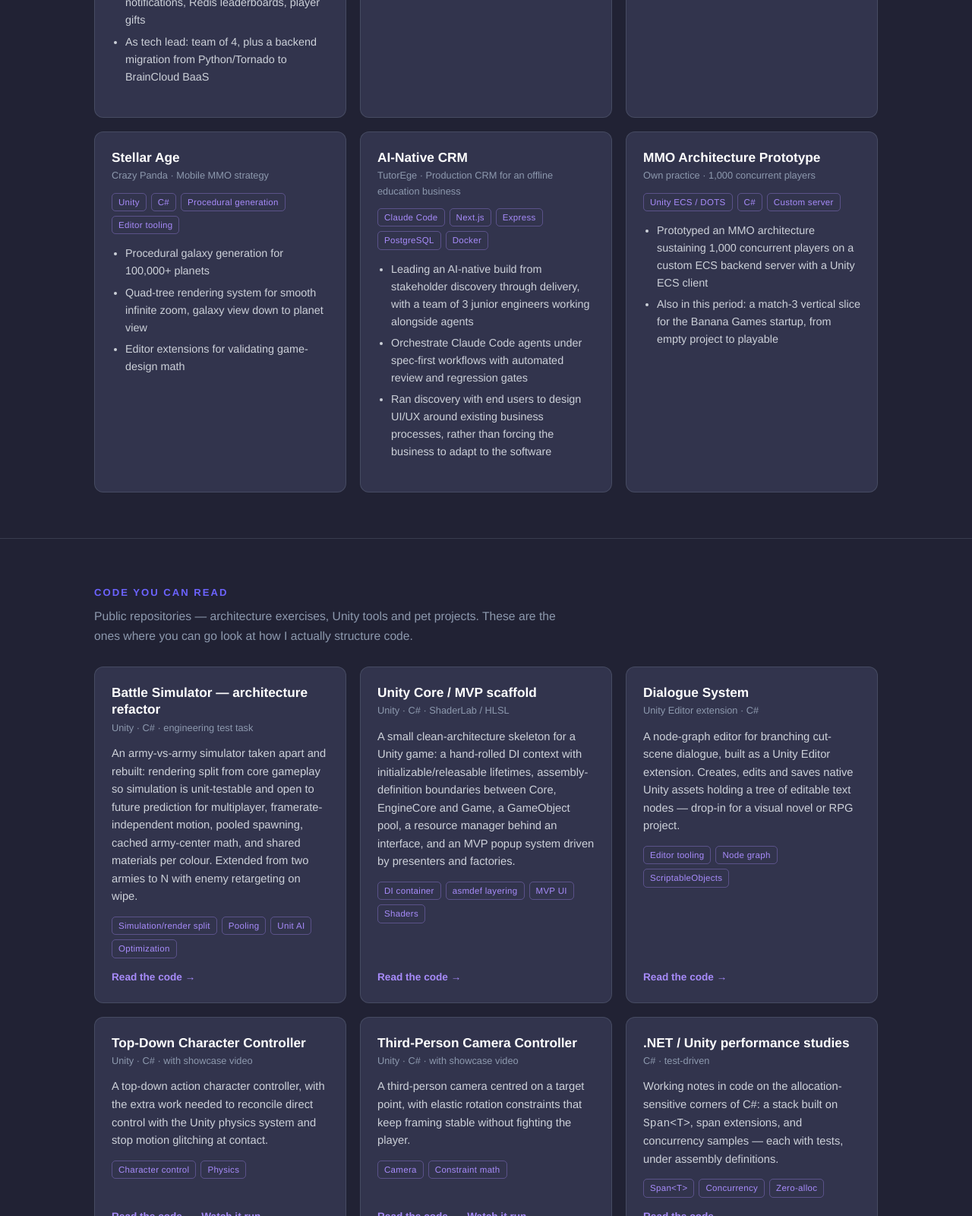
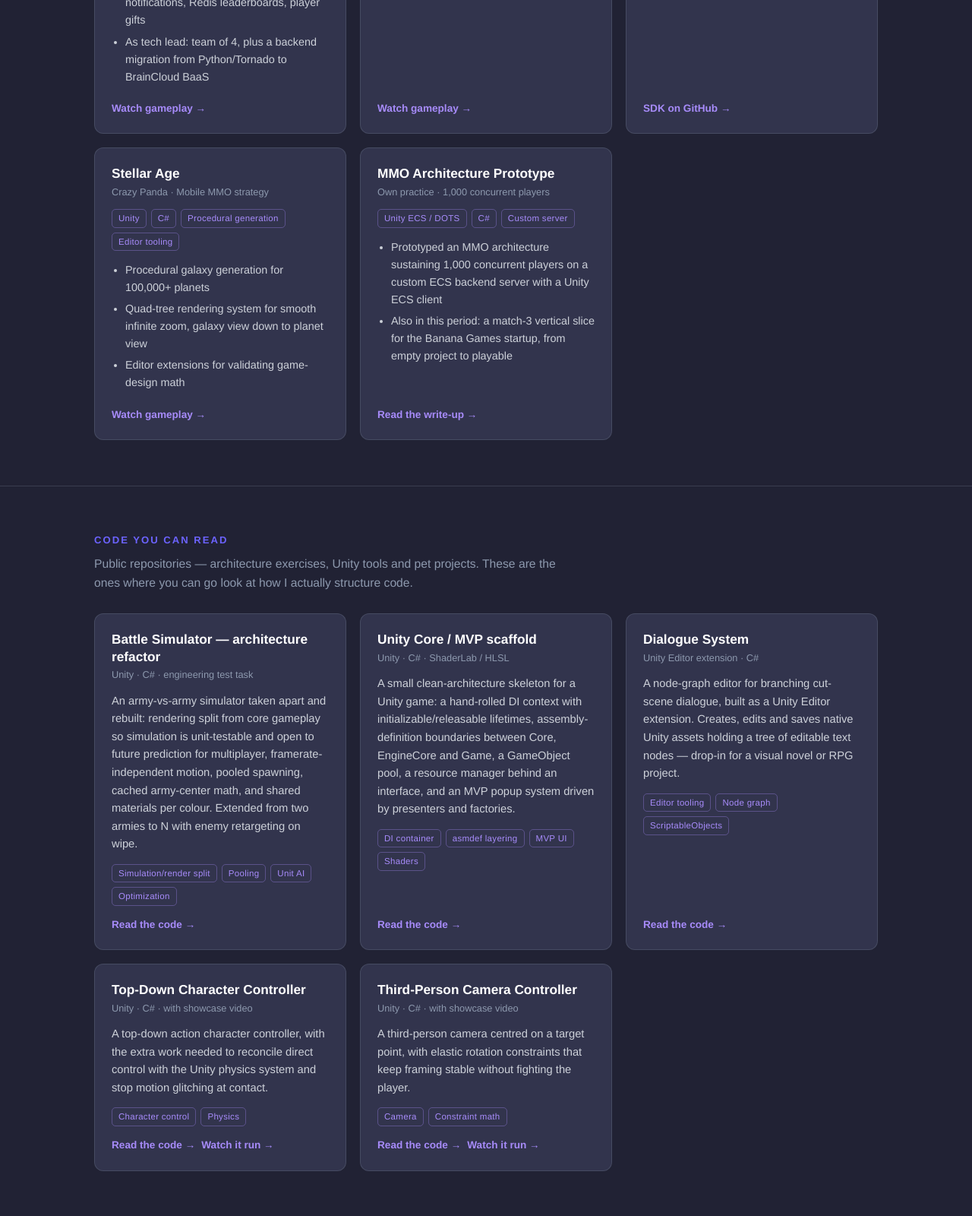
Before and after one commit to Antivortex/Antivortex.github.io, a plain HTML site: page index.html in a window 1280 px wide. Shown: the part 1200-2800 px from the top of the page at 76% size. Drawn offline with Linux system fonts and the light colour scheme.

Commit message:
Add gameplay/SDK/write-up links, trim cards, correct download count

```diff
--- a/index.html
+++ b/index.html
@@ -6,7 +6,7 @@
 <title>Anton Vikharev — Unity &amp; AI-Assisted Engineer</title>
 <meta name="description" content="Unity gameplay and systems engineer — 12 years in software, 7 remote with a US studio. Deterministic netcode, custom 2D physics, game AI, live-ops. Now building agent-first.">
 <meta property="og:title" content="Anton Vikharev — Unity &amp; AI-Assisted Engineer">
-<meta property="og:description" content="Unity gameplay and systems engineer. Shipped 4 commercial games including Travel Crush (2M+ downloads). Now building agent-first.">
+<meta property="og:description" content="Unity gameplay and systems engineer. Shipped 4 commercial games including Travel Crush (1M+ downloads). Now building agent-first.">
 <meta property="og:type" content="website">
 <style>
   :root {
@@ -257,7 +257,7 @@
       <div class="role">Unity Senior Engineer · AI-Assisted Engineer</div>
       <p class="pitch">
         12 years in software, 7 of them remote with a US studio in Menlo Park. Shipped 4 commercial
-        games — including <strong>Travel Crush</strong>, 2M+ downloads — plus a cross-platform Unity
+        games — including <strong>Travel Crush</strong>, 1M+ downloads — plus a cross-platform Unity
         SDK. I work in the parts of Unity that are hard to hire for: deterministic simulation,
         prediction netcode, game AI, and live-ops content systems.
       </p>
@@ -290,7 +290,7 @@
 
       <article class="card">
         <h3>Travel Crush</h3>
-        <div class="meta">BebopBee · Match-3 mobile game · 2M+ downloads</div>
+        <div class="meta">BebopBee · Match-3 mobile game · 1M+ downloads</div>
         <div class="tags">
           <span class="tag">Unity</span><span class="tag">C#</span><span class="tag">Python</span>
           <span class="tag">Addressables</span><span class="tag">Redis</span><span class="tag">BrainCloud</span>
@@ -304,6 +304,7 @@
           <li>Social stack across Unity client and Python backend: friends graph, notifications, Redis leaderboards, player gifts</li>
           <li>As tech lead: team of 4, plus a backend migration from Python/Tornado to BrainCloud BaaS</li>
         </ul>
+        <div class="foot"><a class="repo-link" href="https://www.youtube.com/watch?v=e2zOWJRMvJ8">Watch gameplay</a></div>
       </article>
 
       <article class="card">
@@ -320,6 +321,7 @@
           <li>Cheat detection via Photon server plugins; lobby with bots backfilling low-population hours</li>
           <li>Cut build size by 50% in one week; drove a bug-free soft launch</li>
         </ul>
+        <div class="foot"><a class="repo-link" href="https://www.youtube.com/watch?v=XPjxf_AZ9sg">Watch gameplay</a></div>
       </article>
 
       <article class="card">
@@ -334,6 +336,7 @@
           <li>Integrated third-party APIs for cross-platform transaction processing inside the SDK</li>
           <li>Contributed to ASP.NET backend services on PostgreSQL, EF Core and RabbitMQ after SDK delivery</li>
         </ul>
+        <div class="foot"><a class="repo-link" href="https://github.com/Ankr-network/game-unity-sdk">SDK on GitHub</a></div>
       </article>
 
       <article class="card">
@@ -348,20 +351,7 @@
           <li>Quad-tree rendering system for smooth infinite zoom, galaxy view down to planet view</li>
           <li>Editor extensions for validating game-design math</li>
         </ul>
-      </article>
-
-      <article class="card">
-        <h3>AI-Native CRM</h3>
-        <div class="meta">TutorEge · Production CRM for an offline education business</div>
-        <div class="tags">
-          <span class="tag">Claude Code</span><span class="tag">Next.js</span><span class="tag">Express</span>
-          <span class="tag">PostgreSQL</span><span class="tag">Docker</span>
-        </div>
-        <ul>
-          <li>Leading an AI-native build from stakeholder discovery through delivery, with a team of 3 junior engineers working alongside agents</li>
-          <li>Orchestrate Claude Code agents under spec-first workflows with automated review and regression gates</li>
-          <li>Ran discovery with end users to design UI/UX around existing business processes, rather than forcing the business to adapt to the software</li>
-        </ul>
+        <div class="foot"><a class="repo-link" href="https://www.youtube.com/watch?v=aOR0-VEUKw8">Watch gameplay</a></div>
       </article>
 
       <article class="card">
@@ -374,6 +364,7 @@
           <li>Prototyped an MMO architecture sustaining 1,000 concurrent players on a custom ECS backend server with a Unity ECS client</li>
           <li>Also in this period: a match-3 vertical slice for the Banana Games startup, from empty project to playable</li>
         </ul>
+        <div class="foot"><a class="repo-link" href="https://medium.com/@chaincastsystems/vibe-coding-experiment-building-a-1000-player-mmo-prototype-in-32-hours-3719eb1f5bb3">Read the write-up</a></div>
       </article>
 
     </div>
@@ -465,18 +456,6 @@
         </div>
       </article>
 
-      <article class="card">
-        <h3>.NET / Unity performance studies</h3>
-        <div class="meta">C# · test-driven</div>
-        <p>
-          Working notes in code on the allocation-sensitive corners of C#: a stack built on
-          <code>Span&lt;T&gt;</code>, span extensions, and concurrency samples — each with tests, under
-          assembly definitions.
-        </p>
-        <div class="tags"><span class="tag">Span&lt;T&gt;</span><span class="tag">Concurrency</span><span class="tag">Zero-alloc</span></div>
-        <div class="foot"><a class="repo-link" href="https://github.com/Antivortex/dotnet-studies">Read the code</a></div>
-      </article>
-
     </div>
   </div>
 </section>
@@ -504,17 +483,6 @@
         </div>
       </article>
 
-      <article class="card">
-        <h3>Sui crowdfunding contracts</h3>
-        <div class="meta">Move · Sui blockchain</div>
-        <p>
-          A contract suite implementing a mintable CONVO token and a USDC-funded crowdfunding system:
-          campaigns that complete or refund, fees routed to a staking contract, revenue distributed
-          proportionally across stakes, all behind role-based authorization.
-        </p>
-        <div class="tags"><span class="tag">Move</span><span class="tag">Staking</span><span class="tag">RBAC</span></div>
-        <div class="foot"><a class="repo-link" href="https://github.com/Antivortex/sui-crowdfunding-contracts">Read the code</a></div>
-      </article>
     </div>
   </div>
 </section>
```
